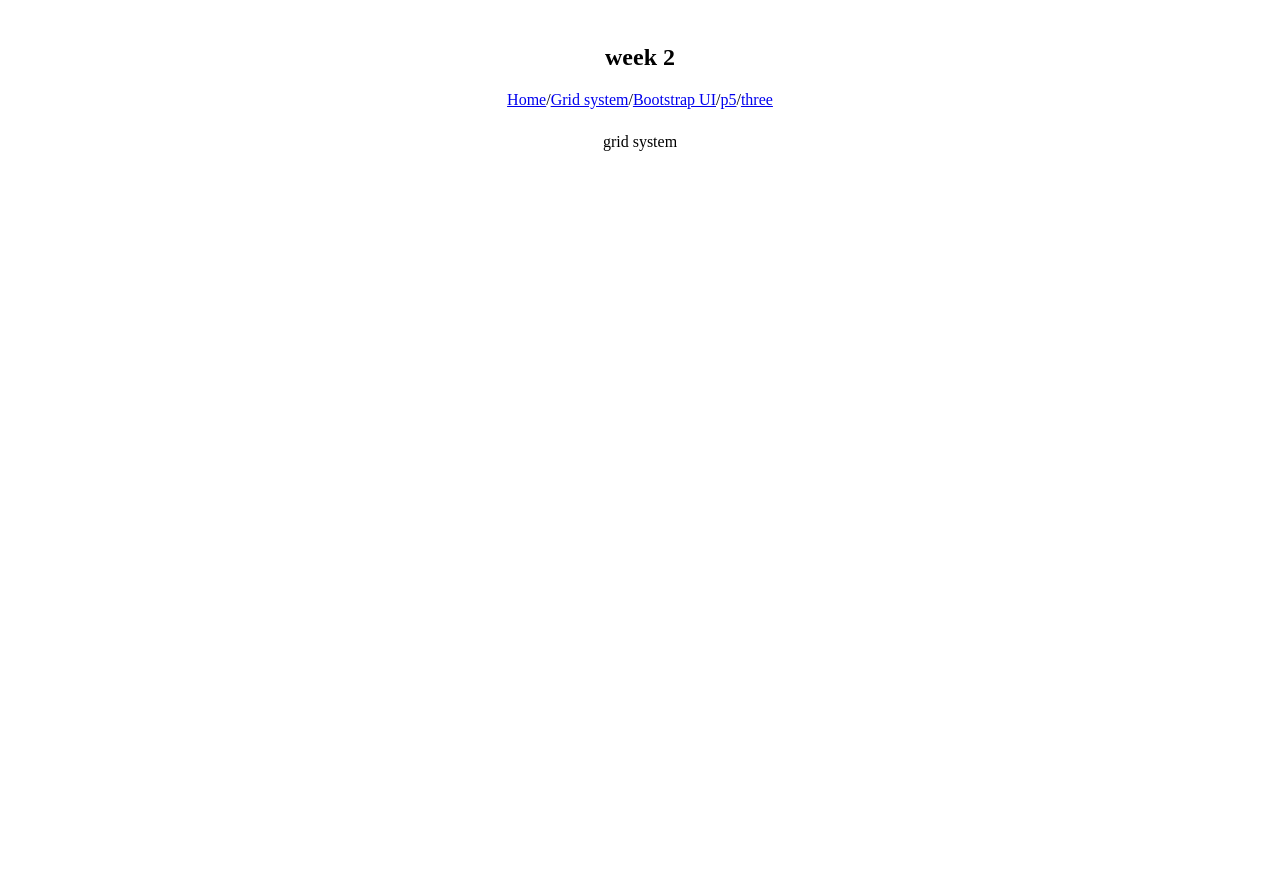
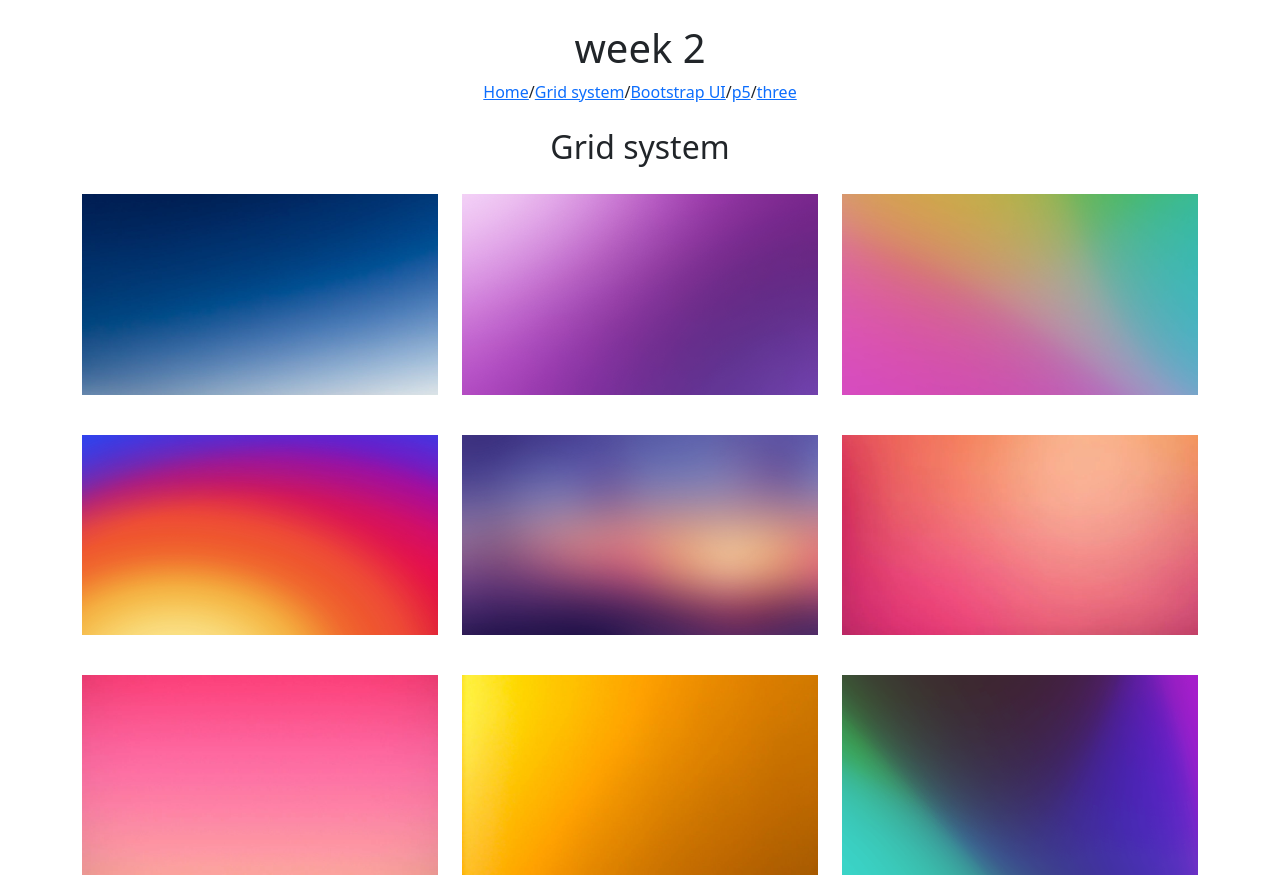
Before and after one commit to jooohyunpark/itp-wou-fall-2022, a Nuxt app in the folder week2/: page /grid-system in a window 1280 px wide. Before the commit the page ends 800 px from the top, so only its background shows below. Built offline with nearby package versions, Linux system fonts and the light colour scheme.

Commit message:
add grid system

```diff
--- a/week2/package.json
+++ b/week2/package.json
@@ -9,6 +9,7 @@
     "generate": "nuxt generate"
   },
   "dependencies": {
+    "bootstrap": "^5.2.0",
     "core-js": "^3.19.3",
     "nuxt": "^2.15.8",
     "p5": "^1.4.2",
--- a/week2/pages/grid-system.vue
+++ b/week2/pages/grid-system.vue
@@ -1,13 +1,83 @@
 <template>
-  <div>grid system</div>
+  <div class="grid-system-page">
+    <div class="container">
+      <div class="row">
+        <div class="col">
+          <h2>Grid system</h2>
+        </div>
+      </div>
+
+      <div class="row">
+        <div
+          class="work col-xs-12 col-md-6 col-xl-4"
+          v-for="(work, i) of works"
+          :key="i"
+        >
+          <!-- https://github.com/jooohyunpark/itp-wou-fall-2022/blob/main/Note.md#dyanmic-image-path-in-vue -->
+          <img :src="require(`../assets/img/${work.src}`)" :alt="work.title" />
+          <h3>{{ work.title }}</h3>
+        </div>
+      </div>
+    </div>
+  </div>
 </template>
 
 <script>
-export default {};
+export default {
+  data() {
+    return {
+      works: [
+        { title: "Title 1", src: "img-1.jpg" },
+        { title: "Title 2", src: "img-2.jpg" },
+        { title: "Title 3", src: "img-3.jpg" },
+        { title: "Title 4", src: "img-4.jpg" },
+        { title: "Title 5", src: "img-5.jpg" },
+        { title: "Title 6", src: "img-6.jpg" },
+        { title: "Title 7", src: "img-7.jpg" },
+        { title: "Title 8", src: "img-8.jpg" },
+        { title: "Title 9", src: "img-9.jpg" },
+      ],
+    };
+  },
+};
 </script>
 
-<style scoped>
-div {
-  text-align: center;
+<style scoped lang="scss">
+.grid-system-page {
+  h2 {
+    text-align: center;
+  }
+
+  .work {
+    position: relative;
+    cursor: pointer;
+    margin: 20px 0;
+
+    img {
+      width: 100%;
+      transition: filter 0.2s linear;
+    }
+
+    h3 {
+      position: absolute;
+      left: 50%;
+      top: 50%;
+      transform: translate(-50%, -50%);
+      margin: 0;
+      color: white;
+      opacity: 0;
+      transition: opacity 0.2s linear;
+    }
+
+    &:hover {
+      img {
+        filter: brightness(0.2);
+      }
+
+      h3 {
+        opacity: 1;
+      }
+    }
+  }
 }
 </style>
--- a/week2/pages/p5.vue
+++ b/week2/pages/p5.vue
@@ -1,7 +1,31 @@
 <template>
   <div class="p5-page">
-    <h2>p5.js example</h2>
-    <div id="p5-canvas" ref="canvas"></div>
+    <div class="container">
+      <div class="row">
+        <div class="title col-12">
+          <h2>Your p5.js</h2>
+        </div>
+        <div class="description col-12 col-lg-6">
+          <p>
+            p5.js is a JavaScript library for creative coding, with a focus on
+            making coding accessible and inclusive for artists, designers,
+            educators, beginners, and anyone else! p5.js is free and open-source
+            because we believe software, and the tools to learn it, should be
+            accessible to everyone.
+          </p>
+          <p>
+            Using the metaphor of a sketch, p5.js has a full set of drawing
+            functionality. However, you’re not limited to your drawing canvas.
+            You can think of your whole browser page as your sketch, including
+            HTML5 objects for text, input, video, webcam, and sound.
+          </p>
+        </div>
+      </div>
+
+      <div class="row">
+        <div id="p5-canvas" class="col" ref="canvas"></div>
+      </div>
+    </div>
   </div>
 </template>
 
@@ -29,6 +53,11 @@ export default {
 
       p5.mouseReleased = () => {
         randomColor = p5.random(360);
+      };
+
+      p5.windowResized = () => {
+        const { width, height } = this.$refs.canvas.getBoundingClientRect();
+        p5.resizeCanvas(width, height);
       };
 
       function recordParticles() {
@@ -120,7 +149,15 @@ export default {
 
 <style scoped lang="scss">
 .p5-page {
-  text-align: center;
+  margin: 80px 0;
+
+  .title {
+    margin-bottom: 20px;
+  }
+
+  .description {
+    margin-bottom: 40px;
+  }
 
   #p5-canvas {
     width: 100%;
--- /dev/null
+++ b/week2/styles/_bootstrap.scss
@@ -0,0 +1,32 @@
+// Custom.scss
+// Option B: Include parts of Bootstrap
+// https://github.com/twbs/bootstrap/tree/main/scss
+
+// 1. Include functions first (so you can manipulate colors, SVGs, calc, etc)
+@import "bootstrap/scss/functions";
+
+// 2. Include any default variable overrides here
+
+// 3. Include remainder of required Bootstrap stylesheets
+@import "bootstrap/scss/variables";
+
+// 4. Include any default map overrides here
+
+// 5. Include remainder of required parts
+@import "bootstrap/scss/maps";
+@import "bootstrap/scss/mixins";
+@import "bootstrap/scss/root";
+
+// 6. Optionally include any other parts as needed
+@import "bootstrap/scss/utilities";
+@import "bootstrap/scss/reboot";
+@import "bootstrap/scss/type";
+@import "bootstrap/scss/images";
+@import "bootstrap/scss/containers";
+@import "bootstrap/scss/grid";
+@import "bootstrap/scss/helpers";
+
+// 7. Optionally include utilities API last to generate classes based on the Sass map in `_utilities.scss`
+@import "bootstrap/scss/utilities/api";
+
+// 8. Add additional custom code here
--- a/week2/styles/main.scss
+++ b/week2/styles/main.scss
@@ -1,4 +1,11 @@
+* {
+  box-sizing: border-box;
+}
+
+html,
 body {
   margin: 0;
   padding: 0;
 }
+
+@import "./bootstrap";
```
Also changed, not shown: 1 other file (tests, documents, lock files or other folders).
